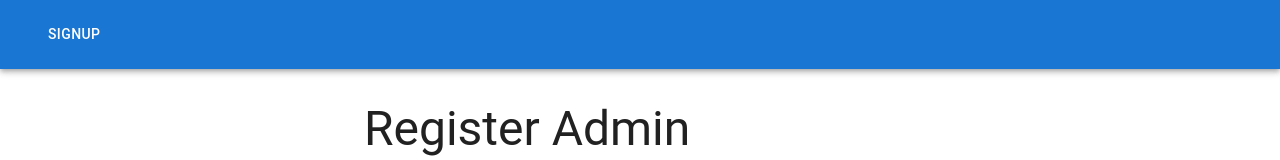
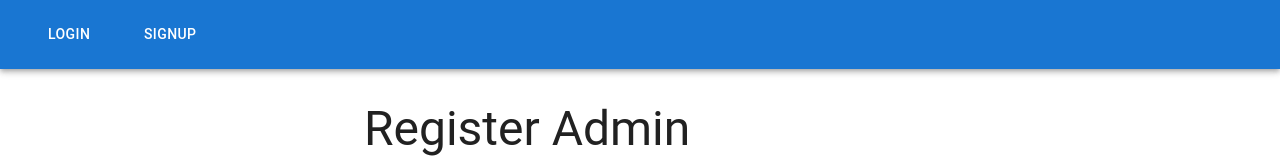
Before and after one commit to Pakleni/PIA-Project, a React app in the folder front-end/: page /admin/signup in a window 1280 px wide. Shown: the top 160 px of the page. Built offline with nearby package versions, Linux system fonts and the light colour scheme.

Commit message:
add login link

```diff
--- a/front-end/src/components/Navigation.tsx
+++ b/front-end/src/components/Navigation.tsx
@@ -102,6 +102,10 @@ const NavigationBar: React.FC<NavigationBarProps> = ({ Logout, user }) => {
     label: string;
     link: string;
   }[] = [
+    {
+      label: 'Login',
+      link: '/'
+    },
     {
       label: 'Signup',
       link: '/corp/signup'
```
